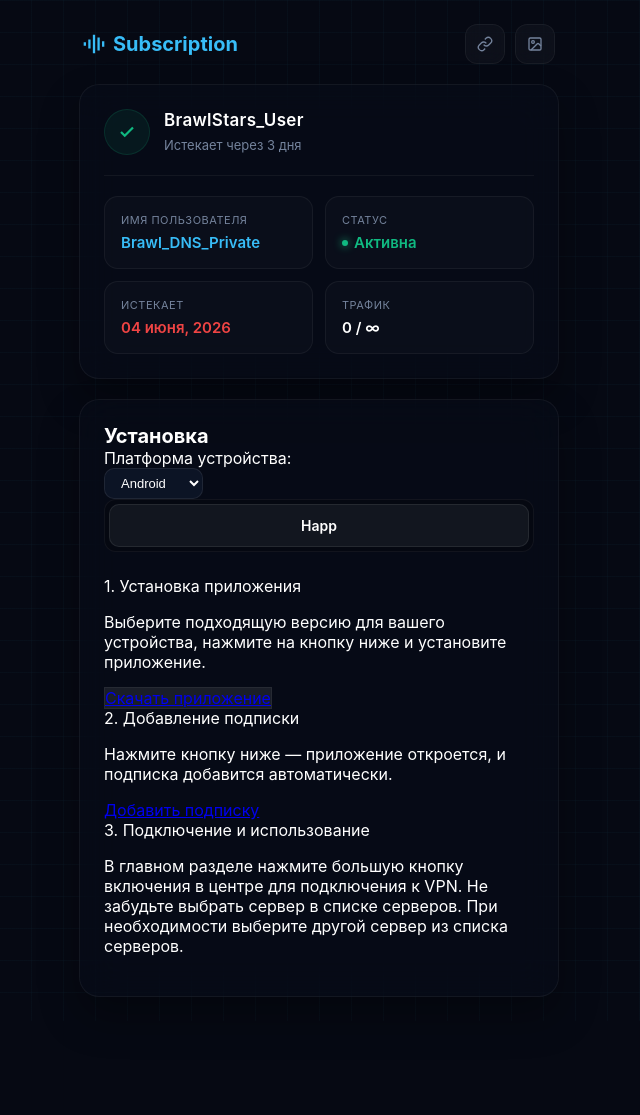
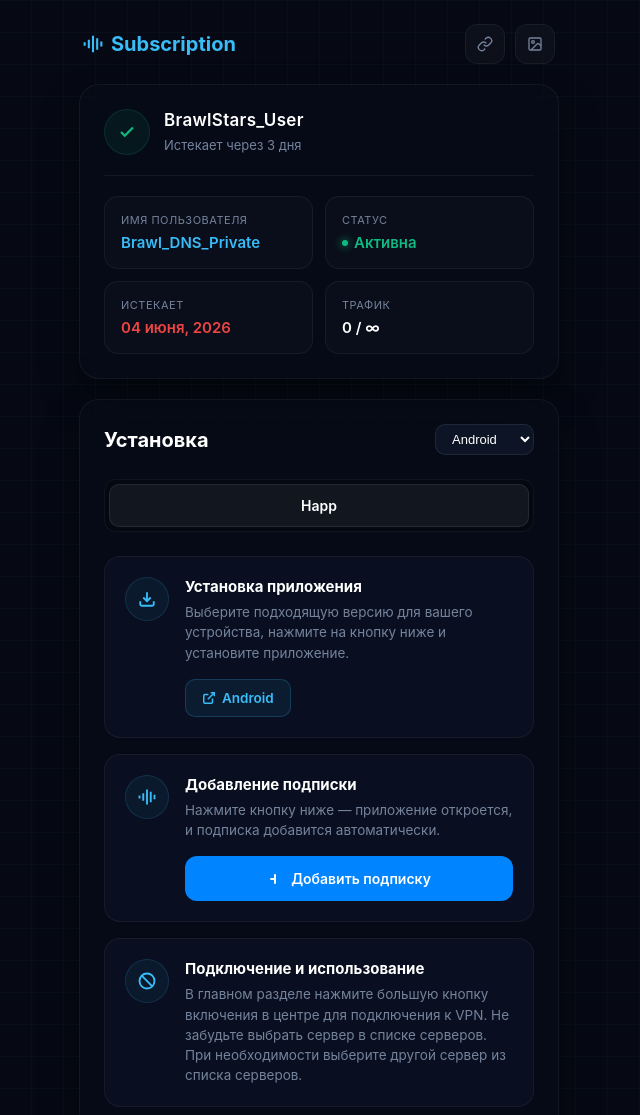
Before and after one commit to fckingcryxanz/vless-ez, a plain HTML site: page index.html in a window 1280 px wide. Shown: the whole page, without its empty margins (321-961 px from the left). Before the commit the page ends 1021 px from the top, so only its background shows below. Drawn offline with Linux system fonts and the light colour scheme.

Commit message:
Update index.html

```diff
--- a/index.html
+++ b/index.html
@@ -10,23 +10,23 @@
 
 <div class="wrapper">
 
-    <!-- Шапка страницы -->
+    <!-- Верхний бар -->
     <div class="header-panel">
         <div class="brand">
-            <svg width="22" height="22" viewBox="0 0 24 24" fill="none" stroke="currentColor" stroke-width="2.5"><path d="M12 2v20M17 5v14M22 9v6M7 7v10M2 10v4"/></svg>
+            <svg width="20" height="20" viewBox="0 0 24 24" fill="none" stroke="currentColor" stroke-width="2.5"><path d="M12 2v20M17 5v14M22 9v6M7 7v10M2 10v4"/></svg>
             Subscription
         </div>
         <div class="top-actions">
-            <button class="btn-icon" id="copy-raw" title="Скопировать ссылку">
+            <button class="btn-icon" id="copy-raw">
                 <svg width="16" height="16" viewBox="0 0 24 24" fill="none" stroke="currentColor" stroke-width="2"><path d="M10 13a5 5 0 0 0 7.54.54l3-3a5 5 0 0 0-7.07-7.07l-1.72 1.71"></path><path d="M14 11a5 5 0 0 0-7.54-.54l-3 3a5 5 0 0 0 7.07 7.07l1.71-1.71"></path></svg>
             </button>
-            <button class="btn-icon" title="QR Код">
+            <button class="btn-icon">
                 <svg width="16" height="16" viewBox="0 0 24 24" fill="none" stroke="currentColor" stroke-width="2"><rect x="3" y="3" width="18" height="18" rx="2" ry="2"></rect><circle cx="9" cy="9" r="2"></circle><path d="m21 15-3.086-3.086a2 2 0 0 0-2.828 0L6 21"></path></svg>
             </button>
         </div>
     </div>
 
-    <!-- Карточка подписки -->
+    <!-- Карточка пользователя -->
     <div class="main-card">
         <div class="user-profile">
             <div class="status-badge">
@@ -58,13 +58,10 @@
         </div>
     </div>
 
-    <!-- Карточка установки и подробного гайда -->
+    <!-- Раздел Установки и кастомного гайда -->
     <div class="main-card">
-        <div class="section-head">Установка</div>
-
-        <!-- Красивый блок выбора ОС в правильном месте -->
-        <div class="select-wrapper">
-            <div class="select-label">Платформа устройства:</div>
+        <div class="card-title-bar">
+            <div class="section-head">Установка</div>
             <select class="os-select" id="os-dropdown">
                 <option value="android">Android</option>
                 <option value="ios">iOS</option>
@@ -74,29 +71,54 @@
             </select>
         </div>
 
-        <!-- Оставляем в списке только Happ -->
         <div class="tabs-container">
             <div class="tab-item">Happ</div>
         </div>
 
-        <!-- Подробный текстовый гайд по шагам -->
-        <div class="guide-section">
-            <div class="guide-block">
-                <div class="guide-title">1. Установка приложения</div>
-                <p>Выберите подходящую версию для вашего устройства, нажмите на кнопку ниже и установите приложение.</p>
-                <a href="https://github.com" id="download-app-btn" target="_blank" class="btn-main" style="background-color: rgba(255,255,255,0.08); border: 1px solid var(--border-color);">Скачать приложение</a>
+        <!-- Контент гайда строго по структуре фото -->
+        <div class="guide-list">
+
+            <!-- Шаг 1 -->
+            <div class="guide-card">
+                <div class="guide-icon-box">
+                    <svg width="18" height="18" viewBox="0 0 24 24" fill="none" stroke="currentColor" stroke-width="2.5"><path d="M21 15v4a2 2 0 0 1-2 2H5a2 2 0 0 1-2-2v-4"/><polyline points="7 10 12 15 17 10"/><line x1="12" y1="15" x2="12" y2="3"/></svg>
+                </div>
+                <div class="guide-content">
+                    <div class="guide-h4">Установка приложения</div>
+                    <p>Выберите подходящую версию для вашего устройства, нажмите на кнопку ниже и установите приложение.</p>
+                    <a href="https://github.com" target="_blank" class="btn-action">
+                        <svg width="14" height="14" viewBox="0 0 24 24" fill="none" stroke="currentColor" stroke-width="2.5"><path d="M18 13v6a2 2 0 0 1-2 2H5a2 2 0 0 1-2-2V8a2 2 0 0 1 2-2h6"/><polyline points="15 3 21 3 21 9"/><line x1="10" y1="14" x2="21" y2="3"/></svg>
+                        <span id="os-button-text">Android</span>
+                    </a>
+                </div>
             </div>
 
-            <div class="guide-block">
-                <div class="guide-title">2. Добавление подписки</div>
-                <p>Нажмите кнопку ниже — приложение откроется, и подписка добавится автоматически.</p>
-                <a href="#" id="happ-link" class="btn-main">Добавить подписку</a>
+            <!-- Шаг 2 -->
+            <div class="guide-card">
+                <div class="guide-icon-box">
+                    <svg width="18" height="18" viewBox="0 0 24 24" fill="none" stroke="currentColor" stroke-width="2.5"><path d="M12 2v20M17 5v14M22 9v6M7 7v10M2 10v4"/></svg>
+                </div>
+                <div class="guide-content">
+                    <div class="guide-h4">Добавление подписки</div>
+                    <p>Нажмите кнопку ниже — приложение откроется, и подписка добавится автоматически.</p>
+                    <a href="#" id="happ-link" class="btn-submit">
+                        <svg width="16" height="16" viewBox="0 0 24 24" fill="none" stroke="currentColor" stroke-width="3"><line x1="12" y1="5" x2="12" y2="19"></line><line x1="5" y1="12" x2="12" y2="12"></line></svg>
+                        Добавить подписку
+                    </a>
+                </div>
             </div>
 
-            <div class="guide-block">
-                <div class="guide-title">3. Подключение и использование</div>
-                <p>В главном разделе нажмите большую кнопку включения в центре для подключения к VPN. Не забудьте выбрать сервер в списке серверов. При необходимости выберите другой сервер из списка серверов.</p>
+            <!-- Шаг 3 -->
+            <div class="guide-card">
+                <div class="guide-icon-box">
+                    <svg width="18" height="18" viewBox="0 0 24 24" fill="none" stroke="currentColor" stroke-width="2.5"><circle cx="12" cy="12" r="10"></circle><path d="m4.93 4.93 14.14 14.14"/></svg>
+                </div>
+                <div class="guide-content">
+                    <div class="guide-h4">Подключение и использование</div>
+                    <p>В главном разделе нажмите большую кнопку включения в центре для подключения к VPN. Не забудьте выбрать сервер в списке серверов. При необходимости выберите другой сервер из списка серверов.</p>
+                </div>
             </div>
+
         </div>
     </div>
 
```
